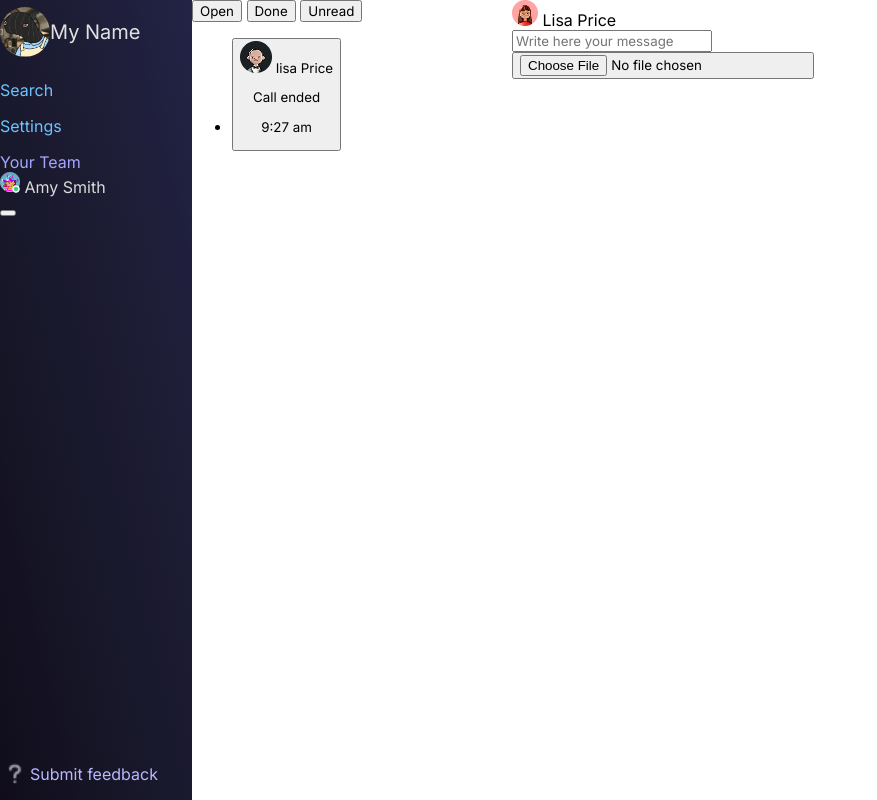
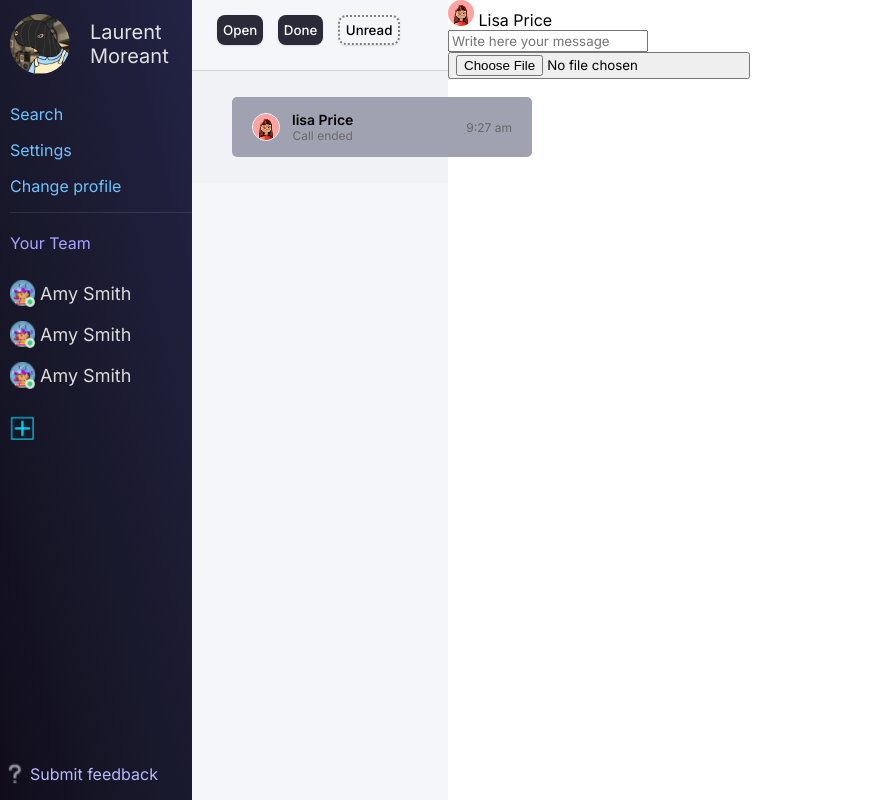
Before and after one commit to DanTheDev22/Sigment-Chat, a plain HTML site: page dashboard.html in a window 1280 px wide. Shown: the whole page, without its empty margins (0-877 px from the left). Drawn offline with Linux system fonts and the light colour scheme.

Commit message:
finished sidebar nav, almost finished message panel

```diff
--- a/css/dash-styles.css
+++ b/css/dash-styles.css
@@ -12,17 +12,20 @@ body {
 
 .grid-container {
     display: grid;
-    grid-template-columns: 15% 25% 60%;
+    grid-template-columns: 15% 20% 65%;
     height: 100vh;
 }
 
-
+/* Sidebar */
 
 .sidebar-nav {
     background-image: linear-gradient(to right top, #100c1c, #120f1f, #141222, #161526, #181729, #19192d, #1b1a30, #1c1c34, #1e1e38, #1f1f3d, #212141, #232346);
     display: flex;
     flex-direction: column;
+}
 
+.sidebar-links {
+    margin-left: 10px;
 }
 
 .user-profile {
@@ -37,11 +40,13 @@ body {
 
 .user-name img {
     border-radius: 50px;
+    margin: 10px 10px;
 }
 
 .user-name p {
     color: #E0E0E0;
     font-size: 20px;
+    margin-left: 10px;
 }
 
 .sidebar-links p {
@@ -52,7 +57,15 @@ body {
     color: #FFFFFF;
 }
 
+.sidebar-links p, .team-member span {
+  transition: color 0.3s ease;
+}
+
+/* Teams */
 .teams-section {
+    border-top: 1px solid rgba(255, 255, 255, 0.1);
+    padding-top: 20px;
+    margin-left: 10px;
 }
 
 .teams-section span {
@@ -67,6 +80,42 @@ body {
     color: #FFFFFF;
 }
 
+.team-chat-list {
+    flex-wrap: wrap;
+    padding: 20px 0;
+}
+
+.team-member {
+    display: flex;
+    align-items: center;
+    padding: 5px 0;
+}
+
+.team-member span {
+    font-size: 18px;
+    padding: 5px;
+}
+
+.add-team-btn {
+    border: none;
+    background-color: transparent;
+    cursor: pointer;
+    margin: 0;
+    padding: 0;
+}
+
+.add-team-btn img {
+    height: 25px;
+    width: 25px;
+}
+
+.add-team-btn:active {
+    transform: scale(0.95);
+    opacity: 0.8;
+}
+
+
+/* Feedback */
 .feedback-box {
     margin-top: auto;
     display: flex;
@@ -80,3 +129,140 @@ body {
 .feedback-box p:hover {
     color: #FFFFFF;
 }
+
+/* Message panel */
+
+.messages-panel {
+     background-color: #F4F6FA;
+}
+
+.filter-tabs {
+    height: 50px;
+}
+
+.statusButtons {
+    padding: 15px 25px;
+}
+
+.statusButtons button {
+    background-color: #2a2a38;
+    color: #ffffff;
+    height: 50px;
+    height: 30px;
+    font-weight: 500;
+    transition: all 0.2s ease;
+    box-shadow: 0 1px 2px rgba(0,0,0,0.1);
+    border-radius: 8px;
+}
+
+.statusButtons button:active {
+    transform: scale(0.95);
+    opacity: 0.8;
+    background-color: #7f5af0;
+    border: 1px solid #888;
+
+}
+
+.statusButtons button:hover {
+    background-color: #3f3f58;
+    box-shadow: 0 0 6px #6ec3ff88;
+    cursor: pointer;
+}
+
+
+#open {
+    border: none;
+}
+
+
+#done {
+    border: none;
+    margin-left: 10px;
+}
+
+#unread {
+    background-color: transparent;
+    color: black;
+    border: dotted 2px gray;
+    margin-left: 10px;
+}
+
+.message-list {
+    margin-top: 20px;
+    border-top: 1px solid #d3d3d3;
+    background-color: #f0f2f5;
+    padding: 10px 0;
+    display: flex;
+    flex-direction: column;
+}
+
+.message-list ul {
+    display: flex;
+    flex-direction: column;
+    flex-wrap: wrap;
+    list-style: none;
+}
+
+.message-list ul li {
+    width: 300px;
+    display: flex;
+    flex-direction: column;
+    gap: 10px;
+    margin-left: 0;
+}
+
+.message-list button {
+    width: 300px;
+    height: 60px;
+    border: none;
+    border-radius: 5px;
+    background: #A0A2B1;
+    transition: all 0.2s ease;
+}
+
+.message-list button:active {
+    transform: scale(0.95);
+    opacity: 0.8;
+}
+
+.message-list button:hover {
+  background-color: #C2C5D1;
+  transform: scale(1.02);
+}
+
+/* Users chat */
+
+.user-chat {
+     display: flex;
+    align-items: center;
+    gap: 12px; /* spațiu între avatar și info-user */
+    justify-content: flex-start; /* nu space-between aici */
+    padding: 10px 14px;
+}
+
+.avatar {
+    align-self: center;
+    border: 1px solid white;
+    border-radius: 50%;
+}
+
+.info-user {
+    display: flex;
+    flex-direction: column;
+}
+
+.info-user .username {
+    font-weight: 600;
+    font-size: 14px;
+}
+
+.last-message {
+    font-size: 12px;
+    color: #6b6b6b;
+}
+
+.message-time {
+    font-size: 12px;
+    color: #666666;
+    margin-left: auto;
+}
--- a/dashboard.html
+++ b/dashboard.html
@@ -11,23 +11,35 @@
         <div class="sidebar-nav">
             <div class="user-profile">
                 <div class="user-name">
-                    <img width="50" src="images\1477353367evDTd.jpg" alt="User Avatar" class="avatar-icon" />
-                    <p>My Name</p>
+                    <img width="60" src="images\1477353367evDTd.jpg" alt="User Avatar" class="avatar-icon" />
+                    <p>Laurent Moreant</p>
                 </div>
+                <!-- TO DO sidebar links -->
                 <div class="sidebar-links">
                     <p>Search</p>
                     <p>Settings</p>
+                    <p>Change profile</p>
                 </div>
             </div>
             <div class="teams-section">
                 <span>Your Team</span>
                 <div class="team-chat-list">
                     <div class="team-member">
-                        <img src="images\avatar.png" alt="chat Image">
+                        <img src="images\avatar.png" alt="chat Image" width="25px">
+                        <span>Amy Smith</span>
+                    </div>
+                    <div class="team-member">
+                        <img src="images\avatar.png" alt="chat Image" width="25px">
+                        <span>Amy Smith</span>
+                    </div>
+                    <div class="team-member">
+                        <img src="images\avatar.png" alt="chat Image" width="25px">
                         <span>Amy Smith</span>
                     </div>
                 </div>
-                <button class="add-team-btn"></button>
+                <button class="add-team-btn">
+                    <img src="images\add.png" alt="">
+                </button>
             </div>
             <div class="feedback-box">
                 <img src="images\question.png" alt="icon" width="30px" height="30px">
@@ -47,14 +59,12 @@
                     <li>
                         <button>
                             <div class="user-chat">
+                                <img class="avatar" src="images\Ellipse 14.png" alt="">
                                 <div class="info-user">
-                                    <img src="images\avatar (1).png" alt="">
-                                    <span>Iisa Price</span>
-                                    <p>Call ended</p>
+                                    <span class="username">lisa Price</span>
+                                    <span class="last-message">Call ended</span>
                                 </div>
-                                <div class="chat-lastTime">
-                                    <p>9:27 am</p>
-                                </div>
+                                <span class="message-time">9:27 am</span>
                             </div>
                         </button>
                     </li>
```
